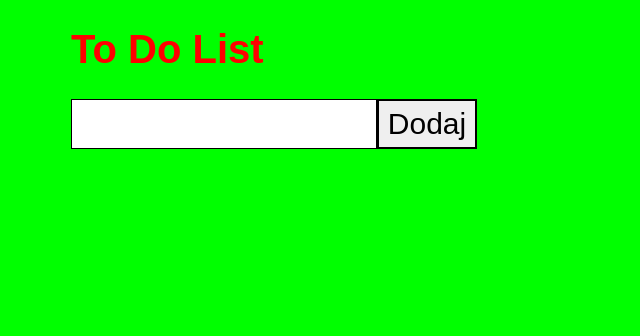
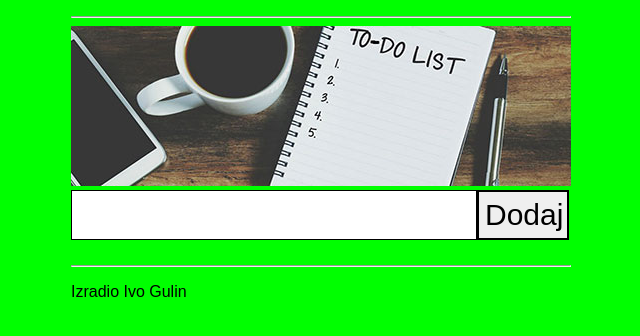
Before and after one commit to IvoGulin/To-Do-List, a plain HTML site: page index.html in a window 1280 px wide. Shown: the whole page, without its empty margins (409-1049 px from the left). Drawn offline with Linux system fonts and the light colour scheme.

Commit message:
Add files via upload

```diff
--- a/index.html
+++ b/index.html
@@ -7,11 +7,15 @@
     <title>To Do List</title>
 </head>
 <body>
-    <h1>To Do List</h1>
     <div class="container">
+		<p></p>
+		<hr>
+		<img src="images/todo.jpg">
         <input id="inputField" type="text"><button id="addToDo">Dodaj</button>
         <div class="to-dos" id="toDoContainer">
         </div>
+		<hr>
+		<p>Izradio Ivo Gulin</p>
     </div>
     <script src="main.js"></script>
 </body>
--- a/style.css
+++ b/style.css
@@ -15,7 +15,7 @@ h1{
 }
 
 #inputField {
-    width: 300px;
+    width: 400px;
     height: 46px;
     border-width: 0;
     border: 1px solid black;
@@ -26,7 +26,7 @@ h1{
 
 #addToDo {
     height: 50px;
-    width: 100px;
+    width: 92px;
     border: 2px solid black;
     vertical-align: middle;
     font-size: 30px;
```
Also changed, not shown: images/todo.jpg (added).
